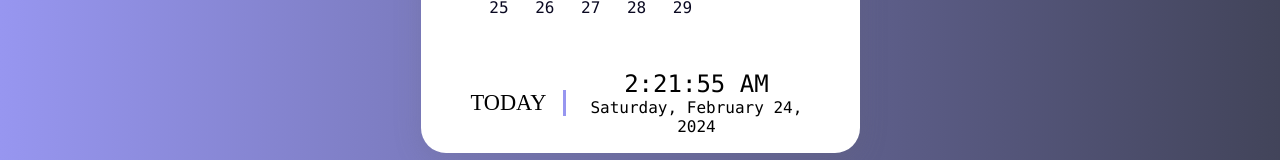
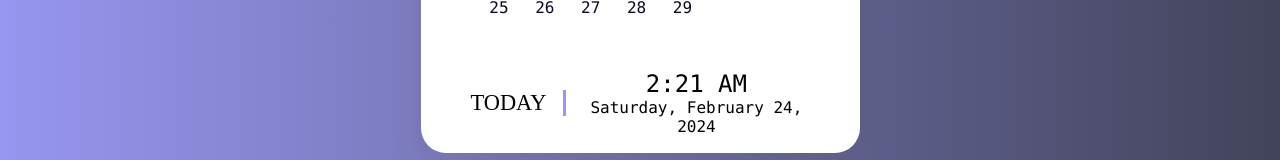
Before and after one commit to kyler0b/DynamicCalendar, a plain HTML site: page index.html in a window 1280 px wide. Shown: the part 487-647 px from the top of the page. Drawn offline with Linux system fonts and the light colour scheme.

Commit message:
remove seconds

```diff
--- a/index.html
+++ b/index.html
@@ -43,7 +43,7 @@
       <div class="date-time-formate">
         <div class="day-text-formate">TODAY</div>
         <div class="date-time-value">
-          <div class="time-formate">01:41:20</div>
+          <div class="time-formate">01:41</div>
           <div class="date-formate">03 - march - 2022</div>
         </div>
       </div>
--- a/script.js
+++ b/script.js
@@ -142,7 +142,7 @@ const isLeapYear = (year) => {
     const option = {
       hour: 'numeric',
       minute: 'numeric',
-      second: 'numeric',
+      //second: 'numeric',
     };
     const formateTimer = new Intl.DateTimeFormat('en-us', option).format(timer);
     let time = `${`${timer.getHours()}`.padStart(
```
